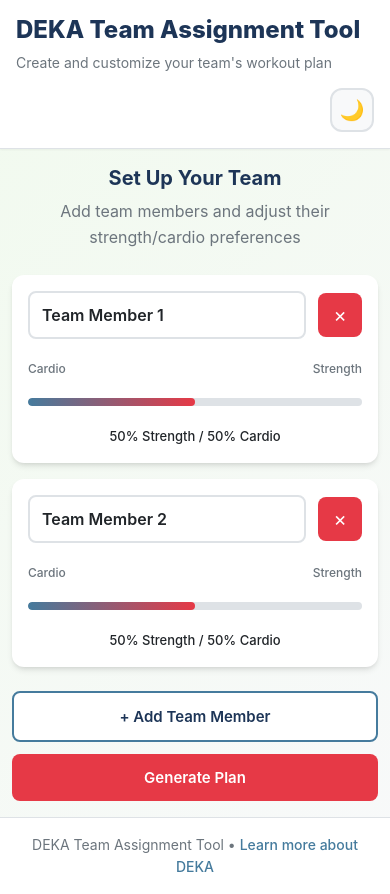
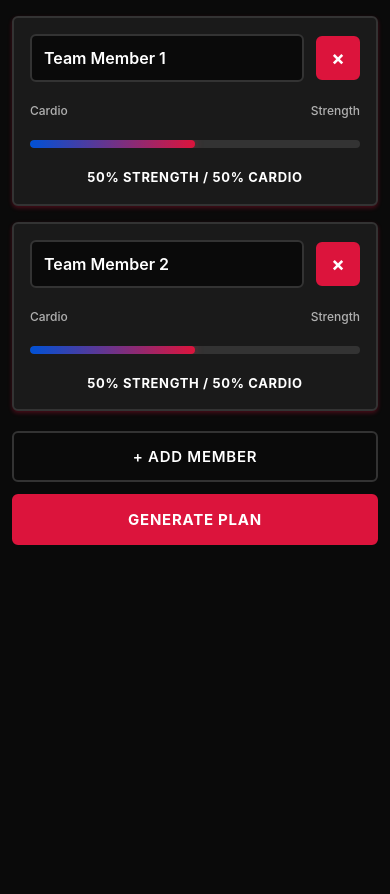
Before and after one commit to Zettersten/dopedeka.com, a React (Vite) app: page / in a window 390 px wide. After the commit the page ends 844 px from the top, so only its background shows below. Built offline with nearby package versions, Linux system fonts and the light colour scheme.

Commit message:
Refactor: Simplify UI and improve dark mode styling
This commit removes redundant UI elements, streamlines the layout, and enhances the dark mode theme for a cleaner and more cohesive user experience.

Co-authored-by: erik <erik@zettersten.com>

```diff
--- a/src/App.css
+++ b/src/App.css
@@ -4,48 +4,11 @@
   flex-direction: column;
 }
 
-.app-header {
-  background: var(--color-background);
-  padding: clamp(1rem, 4vw, 2rem) clamp(1rem, 4vw, 2rem);
-  padding-top: calc(clamp(1rem, 4vw, 2rem) + var(--safe-area-inset-top));
-  box-shadow: var(--shadow-sm);
-  border-bottom: 1px solid var(--color-border);
-  transition: background 0.3s ease, border-color 0.3s ease;
-  position: sticky;
-  top: 0;
-  z-index: 100;
-}
-
-.header-content {
-  max-width: 1400px;
-  margin: 0 auto;
-  display: flex;
-  justify-content: space-between;
-  align-items: center;
-  gap: 2rem;
-}
-
-.app-header h1 {
-  font-size: clamp(1.5rem, 5vw, 2.5rem);
-  color: var(--color-accent-dark);
-  margin-bottom: 0.5rem;
-  font-weight: 800;
-  transition: color 0.3s ease;
-  line-height: 1.2;
-}
-
-.app-subtitle {
-  color: var(--color-text-light);
-  font-size: clamp(0.875rem, 3vw, 1.125rem);
-  transition: color 0.3s ease;
-  line-height: 1.4;
-}
-
 .dark-mode-toggle {
   background: var(--color-surface);
   border: 2px solid var(--color-border);
-  border-radius: var(--radius-lg);
-  padding: 0.75rem 1rem;
+  border-radius: var(--radius-md);
+  padding: 0.5rem;
   font-size: clamp(1.25rem, 4vw, 1.5rem);
   cursor: pointer;
   transition: all 0.2s ease;
@@ -61,8 +24,8 @@
 }
 
 .dark-mode-toggle:hover {
-  background: var(--color-accent);
-  border-color: var(--color-accent);
+  background: var(--color-primary);
+  border-color: var(--color-primary);
   transform: scale(1.05);
 }
 
@@ -71,31 +34,15 @@
   max-width: 1400px;
   width: 100%;
   margin: 0 auto;
-  padding: clamp(1rem, 4vw, 2rem) clamp(0.75rem, 3vw, 1rem);
-  padding-bottom: calc(clamp(1rem, 4vw, 2rem) + var(--safe-area-inset-bottom));
+  padding: clamp(1rem, 4vw, 1.5rem) clamp(0.75rem, 3vw, 1rem);
+  padding-top: calc(clamp(1rem, 4vw, 1.5rem) + var(--safe-area-inset-top));
+  padding-bottom: calc(clamp(1rem, 4vw, 1.5rem) + var(--safe-area-inset-bottom));
 }
 
 .setup-phase {
   display: flex;
   flex-direction: column;
-  gap: 2rem;
-}
-
-.setup-header {
-  text-align: center;
-}
-
-.setup-header h2 {
-  font-size: clamp(1.25rem, 4vw, 1.75rem);
-  color: var(--color-accent-dark);
-  margin-bottom: 0.5rem;
-  transition: color 0.3s ease;
-  line-height: 1.3;
-}
-
-.setup-header p {
-  color: var(--color-text-light);
-  transition: color 0.3s ease;
+  gap: 1.5rem;
 }
 
 .team-members-section {
@@ -134,24 +81,33 @@
 .button-primary {
   background: var(--color-primary);
   color: white;
+  font-weight: 700;
+  text-transform: uppercase;
+  letter-spacing: 0.05em;
+  border: 2px solid var(--color-primary);
 }
 
 .button-primary:hover:not(:disabled) {
   background: var(--color-primary-dark);
+  border-color: var(--color-primary-dark);
   transform: translateY(-2px);
   box-shadow: var(--shadow-md);
 }
 
 .button-secondary {
-  background: var(--color-background);
-  color: var(--color-accent-dark);
-  border: 2px solid var(--color-accent);
+  background: transparent;
+  color: var(--color-text);
+  border: 2px solid var(--color-border);
   transition: all 0.2s ease;
+  font-weight: 600;
+  text-transform: uppercase;
+  letter-spacing: 0.05em;
 }
 
 .button-secondary:hover {
-  background: var(--color-accent);
-  color: white;
+  background: var(--color-surface);
+  border-color: var(--color-primary);
+  color: var(--color-primary);
   transform: translateY(-2px);
   box-shadow: var(--shadow-md);
 }
@@ -159,53 +115,17 @@
 .plan-phase {
   display: flex;
   flex-direction: column;
-  gap: 2rem;
+  gap: 1.5rem;
 }
 
 .plan-actions {
   display: flex;
   justify-content: flex-end;
-}
-
-.app-footer {
-  background: var(--color-background);
-  padding: clamp(1rem, 3vw, 1.5rem);
-  padding-bottom: calc(clamp(1rem, 3vw, 1.5rem) + var(--safe-area-inset-bottom));
-  text-align: center;
-  border-top: 1px solid var(--color-border);
-  margin-top: auto;
-  transition: background 0.3s ease, border-color 0.3s ease;
-}
-
-.app-footer p {
-  color: var(--color-text-light);
-  font-size: 0.875rem;
-  transition: color 0.3s ease;
-}
-
-.app-footer a {
-  color: var(--color-accent);
-  text-decoration: none;
-  font-weight: 500;
-  transition: color 0.2s ease;
-}
-
-.app-footer a:hover {
-  color: var(--color-accent-dark);
-  text-decoration: underline;
+  align-items: center;
+  gap: 1rem;
 }
 
 @media (max-width: 640px) {
-  .header-content {
-    flex-direction: column;
-    align-items: flex-start;
-    gap: 1rem;
-  }
-
-  .dark-mode-toggle {
-    align-self: flex-end;
-  }
-
   .team-members-section {
     grid-template-columns: 1fr;
     gap: 1rem;
@@ -222,7 +142,11 @@
   }
 
   .setup-phase {
-    gap: 1.5rem;
+    gap: 1.25rem;
+  }
+
+  .plan-actions {
+    flex-wrap: wrap;
   }
 }
 
@@ -231,15 +155,9 @@
   .app-main {
     padding: 0.75rem 0.5rem;
   }
-
-  .header-content {
-    gap: 0.75rem;
-  }
 }
 
 @media print {
-  .app-header,
-  .app-footer,
   .plan-actions,
   .exercise-actions,
   .dark-mode-toggle {
--- a/src/App.tsx
+++ b/src/App.tsx
@@ -83,31 +83,9 @@ function App() {
 
   return (
     <div className="app">
-      <header className="app-header">
-        <div className="header-content">
-          <div>
-            <h1>DEKA Team Assignment Tool</h1>
-            <p className="app-subtitle">Create and customize your team's workout plan</p>
-          </div>
-          <button
-            className="dark-mode-toggle"
-            onClick={() => setDarkMode(!darkMode)}
-            aria-label="Toggle dark mode"
-            title="Toggle dark mode"
-          >
-            {darkMode ? '☀️' : '🌙'}
-          </button>
-        </div>
-      </header>
-
       <main className="app-main">
         {!plan ? (
           <div className="setup-phase">
-            <div className="setup-header">
-              <h2>Set Up Your Team</h2>
-              <p>Add team members and adjust their strength/cardio preferences</p>
-            </div>
-
             <div className="team-members-section">
               {teamMembers.map((member) => (
                 <TeamMemberInput
@@ -127,7 +105,7 @@ function App() {
                   className="button button-secondary"
                   onClick={handleAddMember}
                 >
-                  + Add Team Member
+                  + Add Member
                 </button>
               )}
               <button
@@ -146,7 +124,15 @@ function App() {
                 className="button button-secondary"
                 onClick={handleReset}
               >
-                Create New Plan
+                Reset
+              </button>
+              <button
+                className="dark-mode-toggle"
+                onClick={() => setDarkMode(!darkMode)}
+                aria-label="Toggle dark mode"
+                title="Toggle dark mode"
+              >
+                {darkMode ? '☀️' : '🌙'}
               </button>
             </div>
             <PlanDisplay
@@ -159,19 +145,6 @@ function App() {
           </div>
         )}
       </main>
-
-      <footer className="app-footer">
-        <p>
-          DEKA Team Assignment Tool •{' '}
-          <a
-            href="https://www.spartan.com/en/deka/mile"
-            target="_blank"
-            rel="noopener noreferrer"
-          >
-            Learn more about DEKA
-          </a>
-        </p>
-      </footer>
     </div>
   );
 }
--- a/src/components/PlanDisplay.tsx
+++ b/src/components/PlanDisplay.tsx
@@ -88,11 +88,6 @@ export default function PlanDisplay({
 
   return (
     <div className="plan-display">
-      <div className="plan-header">
-        <h2>Your DEKA Team Plan</h2>
-        <p className="plan-subtitle">Customize your workout assignments</p>
-      </div>
-
       <div className="plan-stats">
         {stats.map((stat) => (
           <div key={stat.memberId} className="stat-card">
--- a/src/components/TeamMemberInput.css
+++ b/src/components/TeamMemberInput.css
@@ -1,15 +1,17 @@
 .team-member-input {
-  background: var(--color-background);
-  border-radius: var(--radius-lg);
-  padding: clamp(1rem, 4vw, 1.5rem);
-  box-shadow: var(--shadow-md);
-  transition: transform 0.2s ease, box-shadow 0.2s ease;
+  background: var(--color-surface);
+  border-radius: var(--radius-md);
+  padding: clamp(1rem, 4vw, 1.25rem);
+  box-shadow: var(--shadow-sm);
+  transition: transform 0.2s ease, box-shadow 0.2s ease, border-color 0.2s ease;
   width: 100%;
+  border: 2px solid var(--color-border);
 }
 
 .team-member-input:hover {
   transform: translateY(-2px);
-  box-shadow: var(--shadow-lg);
+  box-shadow: var(--shadow-md);
+  border-color: var(--color-primary);
 }
 
 .team-member-header {
@@ -28,14 +30,17 @@
   font-size: clamp(1rem, 3.5vw, 1.125rem);
   font-weight: 600;
   color: var(--color-text);
-  transition: border-color 0.2s ease;
+  background: var(--color-background);
+  transition: border-color 0.2s ease, box-shadow 0.2s ease;
   -webkit-appearance: none;
   appearance: none;
   width: 100%;
 }
 
 .member-name-input:focus {
-  border-color: var(--color-accent);
+  border-color: var(--color-primary);
+  outline: none;
+  box-shadow: 0 0 0 3px rgba(220, 20, 60, 0.2);
 }
 
 .remove-button {
@@ -51,14 +56,17 @@
   display: flex;
   align-items: center;
   justify-content: center;
-  transition: background-color 0.2s ease, transform 0.2s ease;
+  transition: background-color 0.2s ease, transform 0.2s ease, border-color 0.2s ease;
   flex-shrink: 0;
   -webkit-tap-highlight-color: transparent;
   touch-action: manipulation;
+  border: 2px solid var(--color-primary);
+  font-weight: 700;
 }
 
 .remove-button:hover {
   background: var(--color-primary-dark);
+  border-color: var(--color-primary-dark);
   transform: scale(1.1);
 }
 
@@ -109,13 +117,16 @@
   background: linear-gradient(90deg, var(--color-accent) 0%, var(--color-primary) 100%);
   border-radius: var(--radius-sm);
   transition: width 0.2s ease;
+  box-shadow: 0 0 8px rgba(220, 20, 60, 0.4);
 }
 
 .weight-value {
   text-align: center;
   font-size: 0.875rem;
   color: var(--color-text);
-  font-weight: 500;
+  font-weight: 700;
+  text-transform: uppercase;
+  letter-spacing: 0.05em;
 }
 
 @media (max-width: 640px) {
--- a/src/index.css
+++ b/src/index.css
@@ -1,23 +1,23 @@
 :root {
-  --color-primary: #e63946;
-  --color-primary-dark: #d62839;
-  --color-secondary: #f1faee;
-  --color-accent: #457b9d;
-  --color-accent-dark: #1d3557;
-  --color-background: #ffffff;
-  --color-surface: #f8f9fa;
-  --color-text: #212529;
-  --color-text-light: #6c757d;
-  --color-border: #dee2e6;
-  --color-success: #06d6a0;
-  --color-warning: #ffd166;
-  --shadow-sm: 0 1px 2px 0 rgb(0 0 0 / 0.05);
-  --shadow-md: 0 4px 6px -1px rgb(0 0 0 / 0.1), 0 2px 4px -2px rgb(0 0 0 / 0.1);
-  --shadow-lg: 0 10px 15px -3px rgb(0 0 0 / 0.1), 0 4px 6px -4px rgb(0 0 0 / 0.1);
-  --radius-sm: 0.375rem;
-  --radius-md: 0.5rem;
-  --radius-lg: 0.75rem;
-  --radius-xl: 1rem;
+  --color-primary: #DC143C;
+  --color-primary-dark: #8B0000;
+  --color-secondary: #000000;
+  --color-accent: #0051D5;
+  --color-accent-dark: #003A9B;
+  --color-background: #0A0A0A;
+  --color-surface: #1A1A1A;
+  --color-text: #FFFFFF;
+  --color-text-light: #B0B0B0;
+  --color-border: #333333;
+  --color-success: #00FF41;
+  --color-warning: #FFD700;
+  --shadow-sm: 0 2px 4px 0 rgb(220 20 60 / 0.3);
+  --shadow-md: 0 4px 8px 0 rgb(220 20 60 / 0.4), 0 2px 4px 0 rgb(0 0 0 / 0.5);
+  --shadow-lg: 0 8px 16px 0 rgb(220 20 60 / 0.5), 0 4px 8px 0 rgb(0 0 0 / 0.6);
+  --radius-sm: 0.25rem;
+  --radius-md: 0.375rem;
+  --radius-lg: 0.5rem;
+  --radius-xl: 0.75rem;
   --touch-target-min: 44px;
   --safe-area-inset-top: env(safe-area-inset-top, 0px);
   --safe-area-inset-bottom: env(safe-area-inset-bottom, 0px);
@@ -26,21 +26,21 @@
 }
 
 .dark-mode {
-  --color-primary: #ff6b7a;
-  --color-primary-dark: #e63946;
-  --color-secondary: #1a1a2e;
-  --color-accent: #5a9bd4;
-  --color-accent-dark: #7bb3e8;
-  --color-background: #16213e;
-  --color-surface: #0f1624;
-  --color-text: #e8e8e8;
-  --color-text-light: #a0a0a0;
-  --color-border: #2a3a5a;
-  --color-success: #06d6a0;
-  --color-warning: #ffd166;
-  --shadow-sm: 0 1px 2px 0 rgb(0 0 0 / 0.3);
-  --shadow-md: 0 4px 6px -1px rgb(0 0 0 / 0.4), 0 2px 4px -2px rgb(0 0 0 / 0.3);
-  --shadow-lg: 0 10px 15px -3px rgb(0 0 0 / 0.5), 0 4px 6px -4px rgb(0 0 0 / 0.4);
+  --color-primary: #FF1744;
+  --color-primary-dark: #DC143C;
+  --color-secondary: #000000;
+  --color-accent: #2196F3;
+  --color-accent-dark: #0051D5;
+  --color-background: #0A0A0A;
+  --color-surface: #1A1A1A;
+  --color-text: #FFFFFF;
+  --color-text-light: #B0B0B0;
+  --color-border: #333333;
+  --color-success: #00FF41;
+  --color-warning: #FFD700;
+  --shadow-sm: 0 2px 4px 0 rgb(220 20 60 / 0.3);
+  --shadow-md: 0 4px 8px 0 rgb(220 20 60 / 0.4), 0 2px 4px 0 rgb(0 0 0 / 0.5);
+  --shadow-lg: 0 8px 16px 0 rgb(220 20 60 / 0.5), 0 4px 8px 0 rgb(0 0 0 / 0.6);
 }
 
 * {
@@ -50,24 +50,23 @@
 }
 
 body {
-  font-family: -apple-system, BlinkMacSystemFont, 'Segoe UI', 'Roboto', 'Oxygen',
+  font-family: 'Inter', -apple-system, BlinkMacSystemFont, 'Segoe UI', 'Roboto', 'Oxygen',
     'Ubuntu', 'Cantarell', 'Fira Sans', 'Droid Sans', 'Helvetica Neue',
     sans-serif;
   -webkit-font-smoothing: antialiased;
   -moz-osx-font-smoothing: grayscale;
-  background: linear-gradient(135deg, var(--color-secondary) 0%, var(--color-surface) 100%);
+  background: var(--color-background);
   color: var(--color-text);
   min-height: 100vh;
   min-height: calc(100vh - var(--safe-area-inset-top) - var(--safe-area-inset-bottom));
-  line-height: 1.6;
+  line-height: 1.5;
   transition: background 0.3s ease, color 0.3s ease;
   padding-left: var(--safe-area-inset-left);
   padding-right: var(--safe-area-inset-right);
-  /* Prevent horizontal scroll on mobile */
   overflow-x: hidden;
-  /* Better text rendering on mobile */
   -webkit-text-size-adjust: 100%;
   text-size-adjust: 100%;
+  font-weight: 500;
 }
 
 #root {
```
Also changed, not shown: src/components/PlanDisplay.css (+135 -92 lines).
